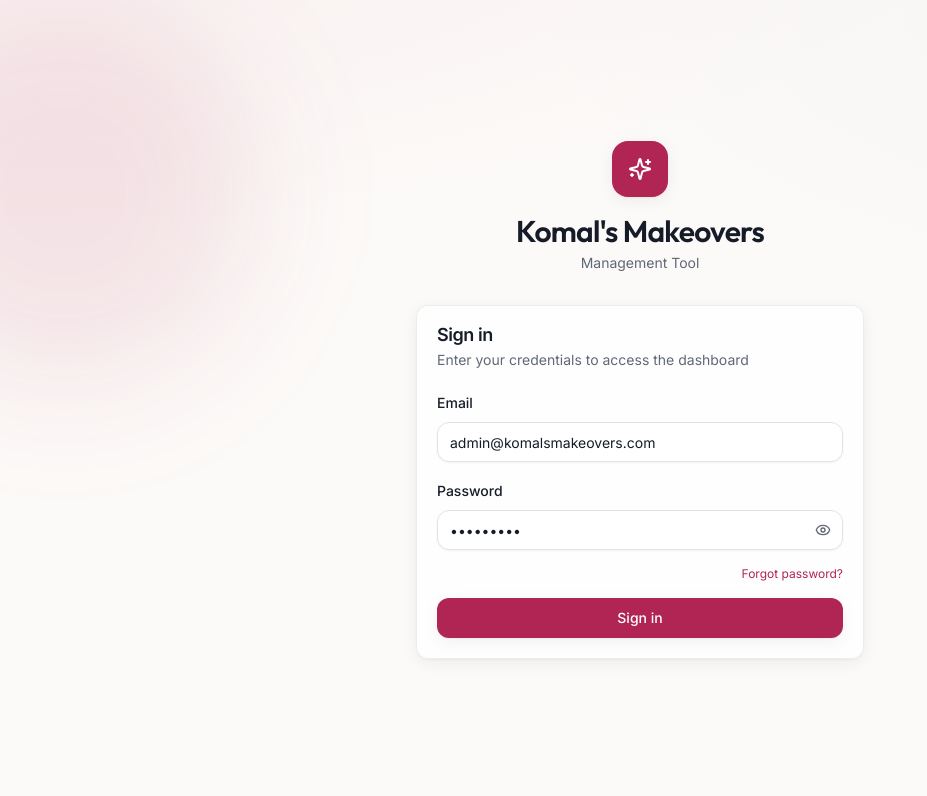
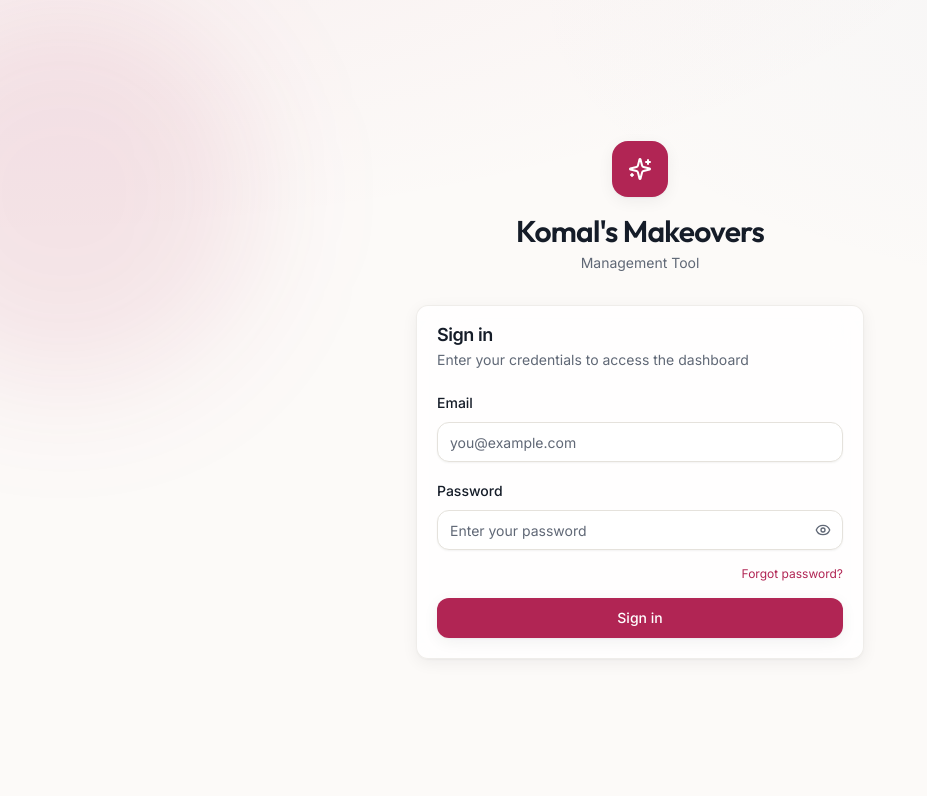
Before and after one commit to talkmedx/sun, a Next.js app in the folder client/: page /sun/login in a window 1280 px wide. Shown: the top 796 px of the page, without its empty margins (0-927 px from the left). Built offline with nearby package versions, Linux system fonts and the light colour scheme; no server answers.

Commit message:
added changes

```diff
--- a/client/app/sun/(auth)/login/login-client.tsx
+++ b/client/app/sun/(auth)/login/login-client.tsx
@@ -37,7 +37,7 @@ export default function LoginPage() {
     formState: { errors },
   } = useForm<FormData>({
     resolver: zodResolver(schema),
-    defaultValues: { email: 'admin@komalsmakeovers.com', password: 'Admin@123' },
+    defaultValues: { email: '', password: '' },
   });
 
   async function onSubmit(values: FormData) {
@@ -83,20 +83,46 @@ export default function LoginPage() {
             <CardDescription>Enter your credentials to access the dashboard</CardDescription>
           </CardHeader>
           <CardContent>
-            <form onSubmit={handleSubmit(onSubmit)} className="space-y-4">
+            <form
+              method="post"
+              action="/sun/login"
+              autoComplete="on"
+              onSubmit={handleSubmit(onSubmit)}
+              className="space-y-4"
+            >
               <div className="space-y-2">
                 <Label htmlFor="email">Email</Label>
-                <Input id="email" type="email" {...register('email')} />
+                <Input
+                  id="email"
+                  name="email"
+                  type="email"
+                  autoComplete="username"
+                  autoCapitalize="none"
+                  autoCorrect="off"
+                  spellCheck={false}
+                  placeholder="you@example.com"
+                  {...register('email')}
+                />
                 {errors.email && <p className="text-xs text-destructive">{errors.email.message}</p>}
               </div>
               <div className="space-y-2">
                 <Label htmlFor="password">Password</Label>
                 <div className="relative">
-                  <Input id="password" type={show ? 'text' : 'password'} {...register('password')} />
+                  <Input
+                    id="password"
+                    name="password"
+                    type={show ? 'text' : 'password'}
+                    autoComplete="current-password"
+                    placeholder="Enter your password"
+                    className="pr-10"
+                    {...register('password')}
+                  />
                   <button
                     type="button"
+                    tabIndex={-1}
                     className="absolute right-3 top-1/2 -translate-y-1/2 text-muted-foreground"
                     onClick={() => setShow((s) => !s)}
+                    aria-label={show ? 'Hide password' : 'Show password'}
                   >
                     {show ? <EyeOff className="h-4 w-4" /> : <Eye className="h-4 w-4" />}
                   </button>
```
